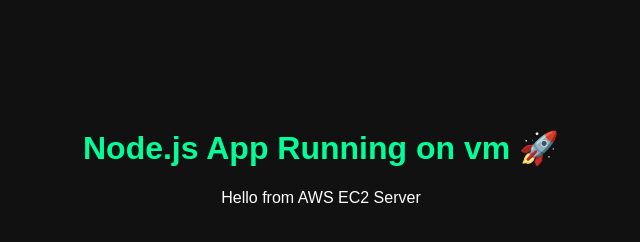
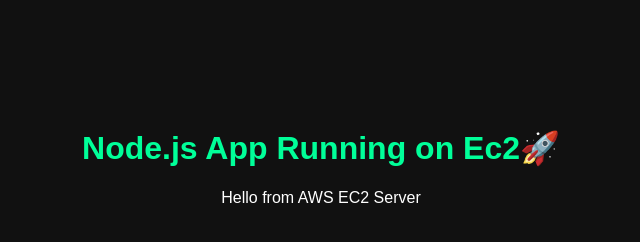
Before and after one commit to duggalvaibhav8-beep/basicnode1, a website: page Public/index.html in a window 1280 px wide. Shown: the whole page, without its empty margins (319-959 px from the left). Drawn offline with Linux system fonts and the light colour scheme.

Commit message:
Update heading to reflect EC2 deployment

```diff
--- a/Public/index.html
+++ b/Public/index.html
@@ -18,7 +18,7 @@
 </head>
 <body>
 
-  <h1>Node.js App Running on vm 🚀</h1>
+  <h1>Node.js App Running on Ec2🚀</h1>
 
   <p>Hello from AWS EC2 Server</p>
 
```
